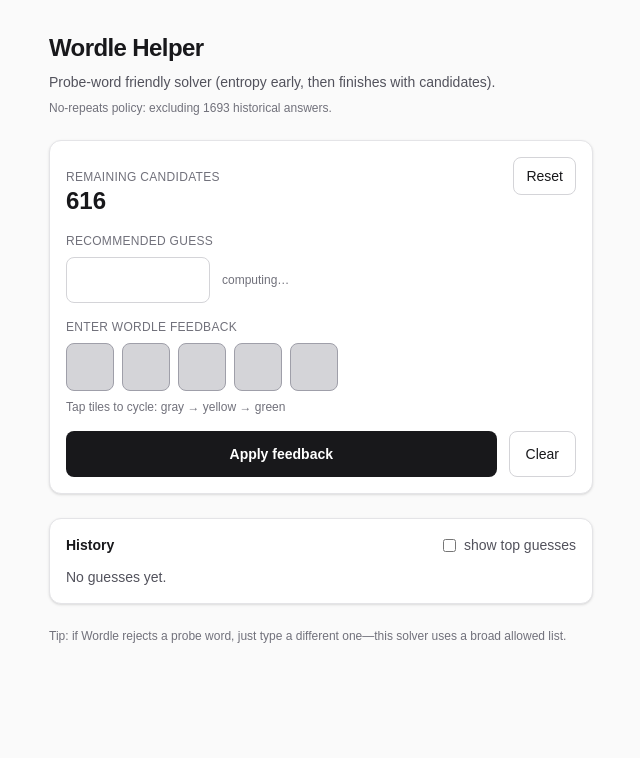
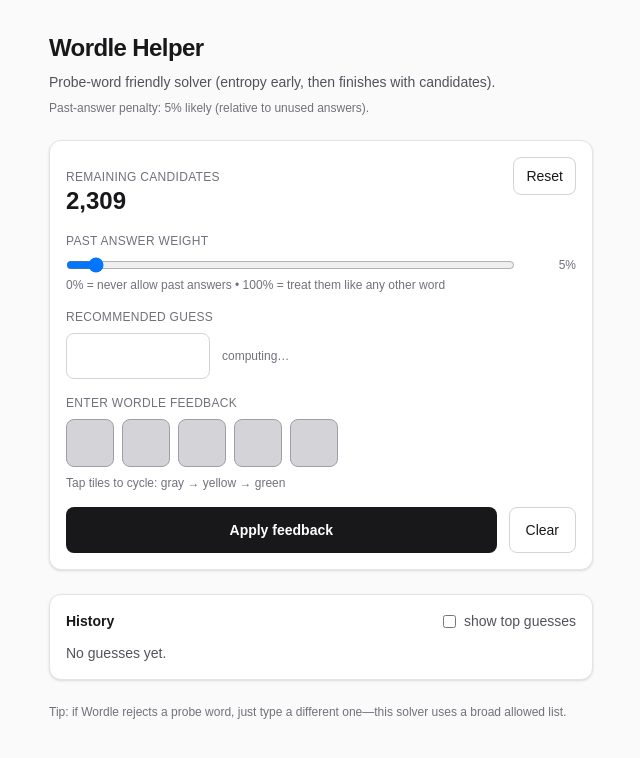
Before and after one commit to travisdittmer/wordle-helper, a Next.js app: page / in a window 1280 px wide. Shown: the top 758 px of the page, without its empty margins (319-959 px from the left). Built offline with nearby package versions, Linux system fonts and the light colour scheme.

Commit message:
Downweight past Wordle answers with slider + weighted entropy

```diff
--- a/src/app/page.tsx
+++ b/src/app/page.tsx
@@ -3,7 +3,7 @@
 import { useEffect, useMemo, useRef, useState } from 'react';
 import { ALLOWED_WORDS, POSSIBLE_WORDS } from '@/lib/wordlists';
 import { isValidPattern, Pattern, Tile } from '@/lib/wordle/feedback';
-import { initialCandidates, todayKey } from '@/lib/wordle/history';
+import { initialCandidates, knownPastAnswers, todayKey } from '@/lib/wordle/history';
 import { filterCandidatesByFeedback, topGuesses } from '@/lib/wordle/solver';
 import type { WorkerResponse } from '@/lib/wordle/solverWorker';
 
@@ -37,6 +37,9 @@
   const [history, setHistory] = useState<Array<{ guess: string; pattern: Pattern }>>([]);
   const [showTop, setShowTop] = useState<boolean>(false);
   const [topN, setTopN] = useState<number>(10);
+  // Slider: how likely a previously-used Wordle answer is, relative to unused answers.
+  // 0 = treat past answers as impossible; 1 = no penalty.
+  const [pastAnswerWeight, setPastAnswerWeight] = useState<number>(0.05);
   const [error, setError] = useState<string | null>(null);
   const [isComputing, setIsComputing] = useState<boolean>(false);
   const [lastComputeMs, setLastComputeMs] = useState<number | null>(null);
@@ -54,7 +57,7 @@
     if (!w) return;
     setIsComputing(true);
     setLastComputeMs(null);
-    w.postMessage({ type: 'compute', candidates: nextCandidates });
+    w.postMessage({ type: 'compute', candidates: nextCandidates, pastAnswerWeight });
   }
 
   function loadCachedFirstGuess(): { guess: string; score?: number } | null {
@@ -127,12 +130,18 @@
     return isValidPattern(p) ? (p as Pattern) : null;
   }, [tiles]);
 
+  const weights = useMemo(() => {
+    const past = knownPastAnswers(new Date());
+    const w = Math.max(0, Math.min(1, pastAnswerWeight));
+    return candidates.map((x) => (past.has(x) ? w : 1));
+  }, [candidates, pastAnswerWeight]);
+
   const topGuessesList = useMemo(() => {
     if (!showTop) return [];
     // Keep this reasonably fast on mobile by limiting the search space a bit when candidates is huge.
     const space = candidates.length > 200 ? allowedGuesses.slice(0, 4000) : allowedGuesses;
-    return topGuesses({ candidates, allowedGuesses: space, limit: topN });
-  }, [showTop, candidates, allowedGuesses, topN]);
+    return topGuesses({ candidates, weights, allowedGuesses: space, limit: topN });
+  }, [showTop, candidates, weights, allowedGuesses, topN]);
 
   function setGuessToRecommended(nextCandidates: string[]) {
     computeRecommended(nextCandidates);
@@ -159,6 +168,12 @@
     setGuessToRecommended(next);
   }
 
+  // Recompute recommendation when slider changes.
+  useEffect(() => {
+    computeRecommended(candidates);
+    // eslint-disable-next-line react-hooks/exhaustive-deps
+  }, [pastAnswerWeight]);
+
   return (
     <div className="min-h-screen bg-zinc-50 text-zinc-900 dark:bg-black dark:text-zinc-50">
       <main className="mx-auto flex w-full max-w-xl flex-col gap-6 px-4 py-8">
@@ -168,7 +183,7 @@
             Probe-word friendly solver (entropy early, then finishes with candidates).
           </p>
           <p className="text-xs text-zinc-500 dark:text-zinc-500">
-            No-repeats policy: excluding {POSSIBLE_WORDS.length - candidates.length} historical answers.
+            Past-answer penalty: {Math.round(pastAnswerWeight * 100)}% likely (relative to unused answers).
           </p>
         </header>
 
@@ -184,6 +199,28 @@
             >
               Reset
             </button>
+          </div>
+
+          <div className="mt-4">
+            <div className="text-xs uppercase tracking-wide text-zinc-500 dark:text-zinc-400">Past answer weight</div>
+            <div className="mt-2 flex items-center gap-3">
+              <input
+                type="range"
+                min={0}
+                max={1}
+                step={0.01}
+                value={pastAnswerWeight}
+                onChange={(e) => setPastAnswerWeight(Number(e.target.value))}
+                className="w-full"
+                aria-label="Past answer weight"
+              />
+              <div className="w-14 text-right text-xs tabular-nums text-zinc-500 dark:text-zinc-400">
+                {Math.round(pastAnswerWeight * 100)}%
+              </div>
+            </div>
+            <div className="mt-1 text-xs text-zinc-500 dark:text-zinc-500">
+              0% = never allow past answers • 100% = treat them like any other word
+            </div>
           </div>
 
           <div className="mt-4">
--- a/src/lib/wordle/history.ts
+++ b/src/lib/wordle/history.ts
@@ -39,10 +39,8 @@
 }
 
 /**
- * Option A: exclude all known past "answer of the day" words from candidates.
+ * Default: do NOT exclude. Keep all candidates; consumers may downweight past answers.
  */
-export function initialCandidates(possibleWords: readonly string[], now = new Date()): string[] {
-  const past = knownPastAnswers(now);
-  if (past.size === 0) return [...possibleWords];
-  return possibleWords.filter((w) => !past.has(w.toLowerCase()));
+export function initialCandidates(possibleWords: readonly string[]): string[] {
+  return [...possibleWords];
 }
--- a/src/lib/wordle/solver.ts
+++ b/src/lib/wordle/solver.ts
@@ -5,33 +5,53 @@
 export type NextGuessOptions = {
   /** Remaining possible answers. */
   candidates: readonly string[];
+  /** Optional candidate prior weights (same length as candidates). */
+  weights?: readonly number[];
   /** Words you're allowed to guess (can include probe words). */
   allowedGuesses: readonly string[];
   /** When candidates are <= this, prefer choosing an actual candidate (even if a probe has higher entropy). */
   finishThreshold?: number;
 };
 
-function entropyFromBucketSizes(total: number, sizes: number[]): number {
+function entropyFromBucketWeights(totalWeight: number, bucketWeights: number[]): number {
   // H = sum p * log2(1/p)
   let h = 0;
-  for (const s of sizes) {
-    const p = s / total;
+  for (const w of bucketWeights) {
+    const p = w / totalWeight;
+    if (p <= 0) continue;
     h += p * Math.log2(1 / p);
   }
   return h;
 }
 
 export function scoreGuessEntropy(guess: string, candidates: readonly string[]): number {
+  // Back-compat: uniform weights.
   const buckets = new Map<Pattern, number>();
   for (const ans of candidates) {
     const p = feedbackPattern(guess, ans);
     buckets.set(p, (buckets.get(p) ?? 0) + 1);
   }
-  return entropyFromBucketSizes(candidates.length, Array.from(buckets.values()));
+  return entropyFromBucketWeights(candidates.length, Array.from(buckets.values()));
+}
+
+export function scoreGuessWeightedEntropy(guess: string, candidates: readonly string[], weights: readonly number[]): number {
+  if (weights.length !== candidates.length) throw new Error('weights must match candidates length');
+  const buckets = new Map<Pattern, number>();
+  let total = 0;
+  for (let i = 0; i < candidates.length; i++) {
+    const ans = candidates[i];
+    const w = weights[i] ?? 0;
+    if (w <= 0) continue;
+    total += w;
+    const p = feedbackPattern(guess, ans);
+    buckets.set(p, (buckets.get(p) ?? 0) + w);
+  }
+  if (total <= 0) return 0;
+  return entropyFromBucketWeights(total, Array.from(buckets.values()));
 }
 
 export function bestNextGuess(opts: NextGuessOptions): { guess: string; score: number } {
-  const { candidates, allowedGuesses, finishThreshold = 15 } = opts;
+  const { candidates, allowedGuesses, weights, finishThreshold = 15 } = opts;
   if (candidates.length === 0) throw new Error('No candidates remain (inconsistent feedback?)');
   if (candidates.length === 1) return { guess: candidates[0], score: Number.POSITIVE_INFINITY };
 
@@ -42,7 +62,7 @@
   let bestScore = -Infinity;
 
   for (const g of searchSpace) {
-    const s = scoreGuessEntropy(g, candidates);
+    const s = weights ? scoreGuessWeightedEntropy(g, candidates, weights) : scoreGuessEntropy(g, candidates);
     if (s > bestScore) {
       bestScore = s;
       bestGuess = g;
@@ -63,11 +83,15 @@
 
 export function topGuesses(params: {
   candidates: readonly string[];
+  weights?: readonly number[];
   allowedGuesses: readonly string[];
   limit?: number;
 }): Array<{ guess: string; score: number }> {
-  const { candidates, allowedGuesses, limit = 10 } = params;
-  const scored = allowedGuesses.map((g) => ({ guess: g, score: scoreGuessEntropy(g, candidates) }));
+  const { candidates, weights, allowedGuesses, limit = 10 } = params;
+  const scored = allowedGuesses.map((g) => ({
+    guess: g,
+    score: weights ? scoreGuessWeightedEntropy(g, candidates, weights) : scoreGuessEntropy(g, candidates),
+  }));
   scored.sort((a, b) => b.score - a.score);
   return scored.slice(0, limit);
 }
--- a/src/lib/wordle/solverWorker.ts
+++ b/src/lib/wordle/solverWorker.ts
@@ -1,8 +1,9 @@
 import { ALLOWED_WORDS, POSSIBLE_WORDS } from '@/lib/wordlists';
+import { knownPastAnswers } from './history';
 import { bestNextGuessHeuristic } from './solver_fast';
 
 export type WorkerRequest =
-  | { type: 'compute'; candidates: string[] }
+  | { type: 'compute'; candidates: string[]; pastAnswerWeight?: number }
   | { type: 'ping' };
 
 export type WorkerResponse =
@@ -20,8 +21,14 @@
   if (msg.type !== 'compute') return;
 
   const t0 = performance.now();
+
+  const pastWeight = Math.max(0, Math.min(1, msg.pastAnswerWeight ?? 0.05));
+  const past = knownPastAnswers(new Date());
+  const weights = msg.candidates.map((w) => (past.has(w) ? pastWeight : 1));
+
   const { guess, score } = bestNextGuessHeuristic({
     candidates: msg.candidates,
+    weights,
     allowedGuesses,
     finishThreshold: 15,
     shortlistSize: 2500,
--- a/src/lib/wordle/solver_fast.ts
+++ b/src/lib/wordle/solver_fast.ts
@@ -2,16 +2,19 @@
 
 export type NextGuessFastOptions = {
   candidates: readonly string[];
+  /** Optional candidate prior weights (same length as candidates). */
+  weights?: readonly number[];
   allowedGuesses: readonly string[];
   finishThreshold?: number;
   /** Number of guesses to fully score with entropy (picked by heuristic). */
   shortlistSize?: number;
 };
 
-function entropyFromBucketSizes(total: number, sizes: number[]): number {
+function entropyFromBucketWeights(totalWeight: number, bucketWeights: number[]): number {
   let h = 0;
-  for (const s of sizes) {
-    const p = s / total;
+  for (const w of bucketWeights) {
+    const p = w / totalWeight;
+    if (p <= 0) continue;
     h += p * Math.log2(1 / p);
   }
   return h;
@@ -23,7 +26,23 @@
     const p = feedbackPattern(guess, ans);
     buckets.set(p, (buckets.get(p) ?? 0) + 1);
   }
-  return entropyFromBucketSizes(candidates.length, Array.from(buckets.values()));
+  return entropyFromBucketWeights(candidates.length, Array.from(buckets.values()));
+}
+
+export function scoreGuessWeightedEntropy(guess: string, candidates: readonly string[], weights: readonly number[]): number {
+  if (weights.length !== candidates.length) throw new Error('weights must match candidates length');
+  const buckets = new Map<Pattern, number>();
+  let total = 0;
+  for (let i = 0; i < candidates.length; i++) {
+    const ans = candidates[i];
+    const w = weights[i] ?? 0;
+    if (w <= 0) continue;
+    total += w;
+    const p = feedbackPattern(guess, ans);
+    buckets.set(p, (buckets.get(p) ?? 0) + w);
+  }
+  if (total <= 0) return 0;
+  return entropyFromBucketWeights(total, Array.from(buckets.values()));
 }
 
 /**
@@ -47,24 +66,29 @@
   return s;
 }
 
-function buildFreqs(candidates: readonly string[]) {
+function buildFreqs(candidates: readonly string[], weights?: readonly number[]) {
   const letterFreq = Array(26).fill(0);
   const posFreq = Array.from({ length: 5 }, () => Array(26).fill(0));
 
-  for (const w of candidates) {
+  let total = 0;
+  for (let idx = 0; idx < candidates.length; idx++) {
+    const w = candidates[idx];
+    const ww = weights ? (weights[idx] ?? 0) : 1;
+    if (ww <= 0) continue;
+    total += ww;
     const seen = new Set<number>();
     for (let i = 0; i < 5; i++) {
       const code = w.charCodeAt(i) - 97;
       if (code < 0 || code >= 26) continue;
-      posFreq[i][code] += 1;
+      posFreq[i][code] += ww;
       if (!seen.has(code)) {
         seen.add(code);
-        letterFreq[code] += 1;
+        letterFreq[code] += ww;
       }
     }
   }
 
-  const n = candidates.length || 1;
+  const n = total || 1;
   for (let c = 0; c < 26; c++) letterFreq[c] /= n;
   for (let i = 0; i < 5; i++) for (let c = 0; c < 26; c++) posFreq[i][c] /= n;
 
@@ -72,7 +96,7 @@
 }
 
 export function bestNextGuessHeuristic(opts: NextGuessFastOptions): { guess: string; score: number } {
-  const { candidates, allowedGuesses, finishThreshold = 15, shortlistSize = 2500 } = opts;
+  const { candidates, allowedGuesses, weights, finishThreshold = 15, shortlistSize = 2500 } = opts;
   if (candidates.length === 0) throw new Error('No candidates remain (inconsistent feedback?)');
   if (candidates.length === 1) return { guess: candidates[0], score: Number.POSITIVE_INFINITY };
 
@@ -81,7 +105,7 @@
     let bestGuess = candidates[0];
     let bestScore = -Infinity;
     for (const g of candidates) {
-      const s = scoreGuessEntropy(g, candidates);
+      const s = weights ? scoreGuessWeightedEntropy(g, candidates, weights) : scoreGuessEntropy(g, candidates);
       if (s > bestScore) {
         bestScore = s;
         bestGuess = g;
@@ -90,7 +114,7 @@
     return { guess: bestGuess, score: bestScore };
   }
 
-  const { letterFreq, posFreq } = buildFreqs(candidates);
+  const { letterFreq, posFreq } = buildFreqs(candidates, weights);
 
   // 1) Heuristic shortlist
   const scored = allowedGuesses.map((g) => ({ g, s: heuristicScore(g, letterFreq, posFreq) }));
@@ -101,7 +125,7 @@
   let bestGuess = shortlist[0];
   let bestScore = -Infinity;
   for (const g of shortlist) {
-    const s = scoreGuessEntropy(g, candidates);
+    const s = weights ? scoreGuessWeightedEntropy(g, candidates, weights) : scoreGuessEntropy(g, candidates);
     if (s > bestScore) {
       bestScore = s;
       bestGuess = g;
```
